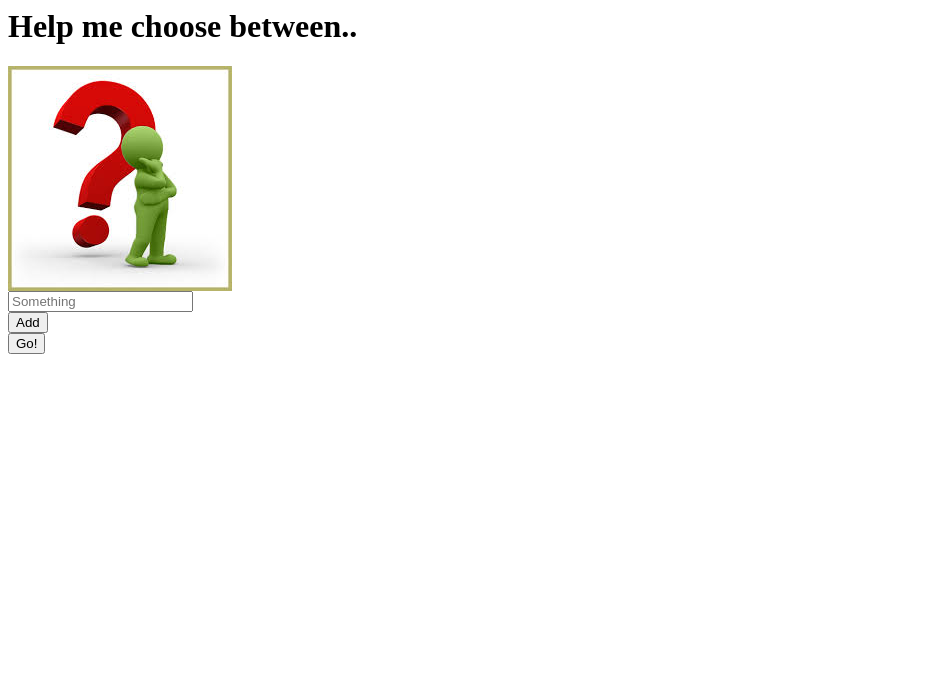
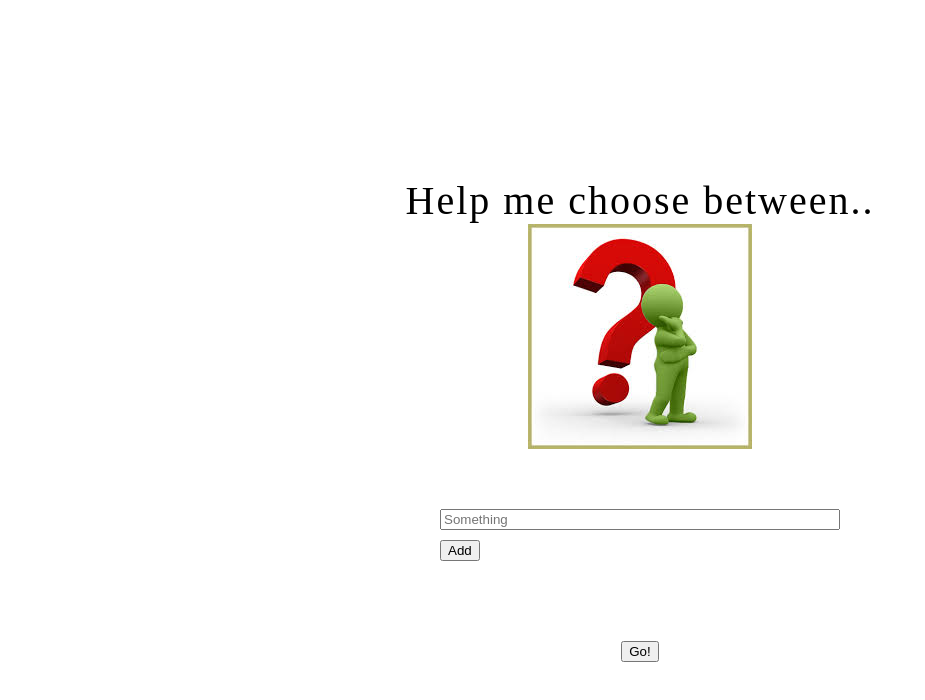
Before and after one commit to annabeckman/help-me-choose, a plain HTML site: page index.html in a window 1280 px wide. Shown: the whole page, without its empty margins (0-925 px from the left). Drawn offline with Linux system fonts and the light colour scheme.

Commit message:
initial styleing

```diff
--- a/index.html
+++ b/index.html
@@ -1,18 +1,19 @@
-<!<!DOCTYPE html>
+<!DOCTYPE html>
 <html lang="en">
   <head>
+    <link rel="stylesheet" type="text/css" href="main.css">
     <meta charset="utf-8">
     <title>Help me choose</title>
   </head>
   <body>
     <h1>Help me choose between..</h1>
-    <div>
-      <img src="image.jpeg" alt="">
-      <div>
-          <input placeholder="Something">
+    <img src="image.jpeg" alt="">
+    <div class="inputSection">
+      <div class="inputs">
+          <input placeholder="Something"></input>
       </div>
-      <button>Add</button>
+      <button class="addOption">Add</button>
     </div>
-    <button type="button" name="button">Go!</button>
+    <button>Go!</button>
   </body>
 </html>
--- /dev/null
+++ b/main.css
@@ -0,0 +1,33 @@
+body {
+   display: flex;
+   flex-direction: column;
+   justify-content: center;
+   align-items: center;
+   margin-top: 150px;
+}
+
+h1 {
+  font-weight: lighter;
+  font-size: 40px;
+  letter-spacing: 2px;
+  margin-bottom: 0px;
+}
+
+.inputSection {
+  margin: 50px 0px 80px 0px;
+  width: 400px;
+}
+
+.inputs {
+  width: inherit;
+  display: flex;
+  flex-direction: column;
+}
+
+input {
+  margin-top: 10px;
+}
+
+.addOption {
+  margin-top: 10px;
+}
```
Also changed, not shown: 1 other file.
